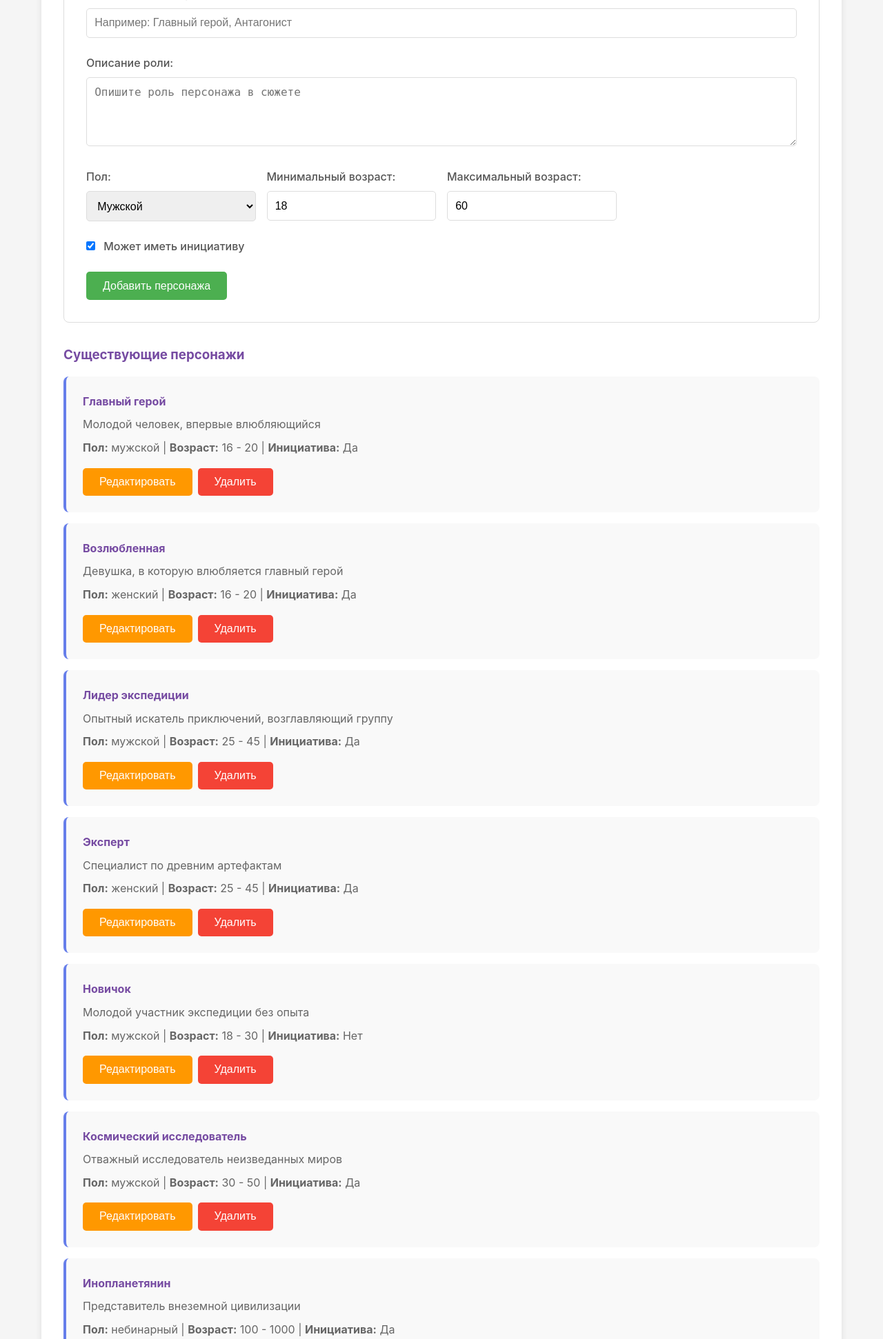
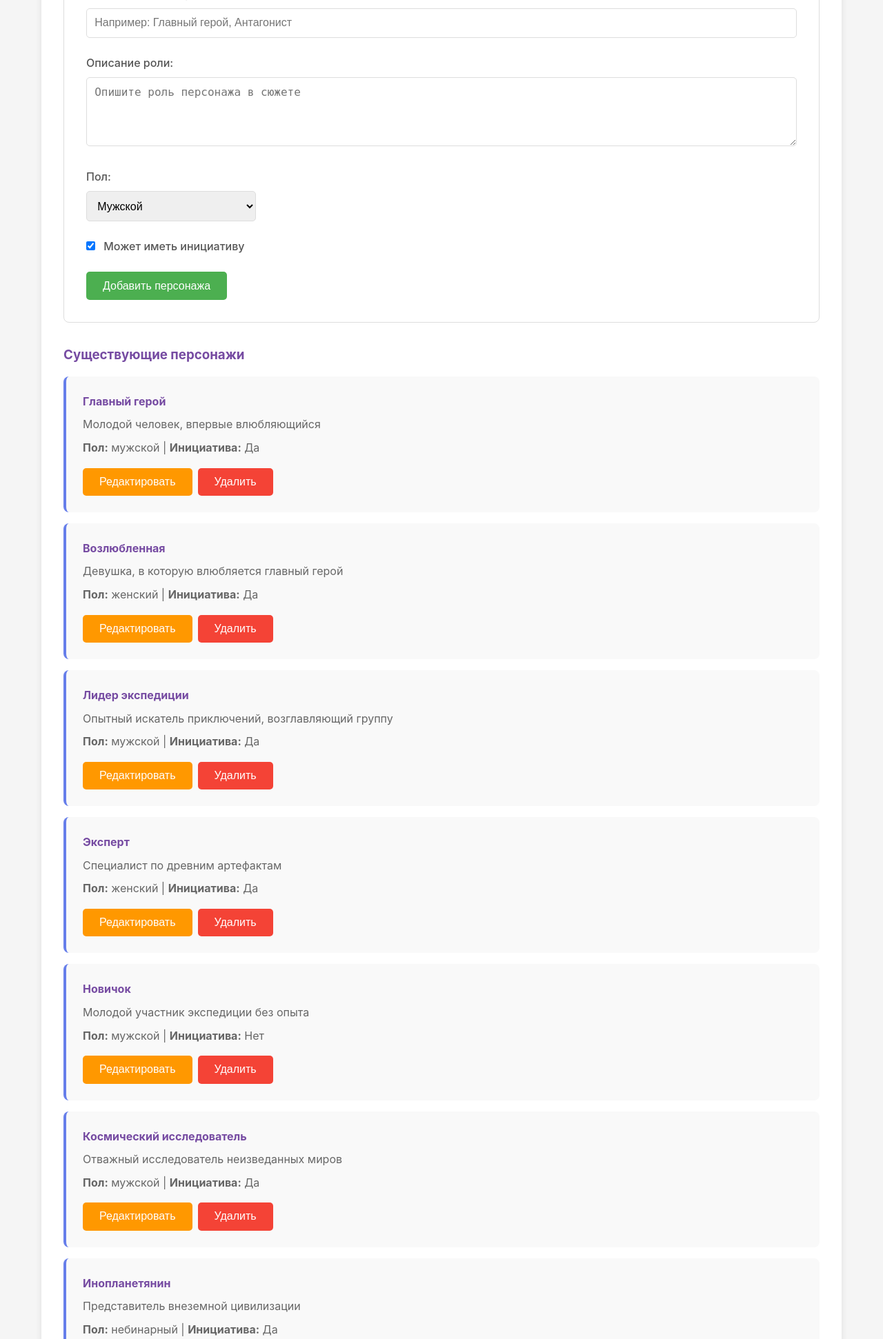
Before and after one commit to vlml-code/fluffy-octo-carnival, a Flask app: page /characters in a window 1280 px wide. Shown: the part 503-2445 px from the top of the page at 69% size. Run offline with Flask 3, Linux system fonts and the light colour scheme; data comes from the database, SQL or seed files in the repository.

Commit message:
Remove fixed age ranges from characters

```diff
--- a/app.py
+++ b/app.py
@@ -270,8 +270,6 @@ def api_characters():
             name=data['name'],
             description=data.get('description', ''),
             gender=data['gender'],
-            age_min=data.get('age_min', 18),
-            age_max=data.get('age_max', 60),
             can_have_initiative=data.get('can_have_initiative', True)
         )
         db.session.add(character)
@@ -296,8 +294,6 @@ def api_character(id):
         character.name = data['name']
         character.description = data.get('description', '')
         character.gender = data['gender']
-        character.age_min = data.get('age_min', 18)
-        character.age_max = data.get('age_max', 60)
         character.can_have_initiative = data.get('can_have_initiative', True)
         db.session.commit()
         return jsonify(character.to_dict())
@@ -488,40 +484,30 @@ def init_db():
             name="Главный герой",
             description="Молодой человек, впервые влюбляющийся",
             gender="мужской",
-            age_min=16,
-            age_max=20,
             can_have_initiative=True
         )
         char2 = Character(
             name="Возлюбленная",
             description="Девушка, в которую влюбляется главный герой",
             gender="женский",
-            age_min=16,
-            age_max=20,
             can_have_initiative=True
         )
         char3 = Character(
             name="Лидер экспедиции",
             description="Опытный искатель приключений, возглавляющий группу",
             gender="мужской",
-            age_min=25,
-            age_max=45,
             can_have_initiative=True
         )
         char4 = Character(
             name="Эксперт",
             description="Специалист по древним артефактам",
             gender="женский",
-            age_min=25,
-            age_max=45,
             can_have_initiative=True
         )
         char5 = Character(
             name="Новичок",
             description="Молодой участник экспедиции без опыта",
             gender="мужской",
-            age_min=18,
-            age_max=30,
             can_have_initiative=False
         )
 
@@ -563,32 +549,24 @@ def init_db():
             name="Космический исследователь",
             description="Отважный исследователь неизведанных миров",
             gender="мужской",
-            age_min=30,
-            age_max=50,
             can_have_initiative=True
         )
         char7 = Character(
             name="Инопланетянин",
             description="Представитель внеземной цивилизации",
             gender="небинарный",
-            age_min=100,
-            age_max=1000,
             can_have_initiative=True
         )
         char8 = Character(
             name="Маг",
             description="Владеющий древней магией",
             gender="мужской",
-            age_min=25,
-            age_max=60,
             can_have_initiative=True
         )
         char9 = Character(
             name="Призрак",
             description="Дух, привязанный к определенному месту",
             gender="женский",
-            age_min=20,
-            age_max=40,
             can_have_initiative=False
         )
 
--- a/models.py
+++ b/models.py
@@ -48,7 +48,7 @@ class Subcategory(db.Model):
     num_characters_max = db.Column(db.Integer, default=1)
 
     # JSON структура для определения персонажей (legacy, для обратной совместимости)
-    # Формат: [{"gender": "м/ж/небинарный", "age_min": int, "age_max": int, "can_have_initiative": bool}]
+    # Формат: [{"gender": "м/ж/небинарный", "allowed_age_groups": [str], "can_have_initiative": bool}]
     character_specs = db.Column(db.Text, default='[]')
 
     # JSON список ID персонажей из таблицы characters
@@ -118,8 +118,6 @@ class Character(db.Model):
     name = db.Column(db.String(200), nullable=False)  # Роль/название персонажа
     description = db.Column(db.Text)  # Описание роли
     gender = db.Column(db.String(50), nullable=False)  # мужской, женский, небинарный
-    age_min = db.Column(db.Integer, default=18)
-    age_max = db.Column(db.Integer, default=60)
     can_have_initiative = db.Column(db.Boolean, default=True)
     created_at = db.Column(db.DateTime, default=datetime.utcnow)
 
@@ -132,8 +130,6 @@ class Character(db.Model):
             'name': self.name,
             'description': self.description,
             'gender': self.gender,
-            'age_min': self.age_min,
-            'age_max': self.age_max,
             'can_have_initiative': self.can_have_initiative,
             'created_at': self.created_at.isoformat() if self.created_at else None
         }
--- a/templates/characters.html
+++ b/templates/characters.html
@@ -29,16 +29,6 @@
                     <option value="небинарный">Небинарный</option>
                 </select>
             </div>
-
-            <div class="form-group">
-                <label for="ageMin">Минимальный возраст:</label>
-                <input type="number" id="ageMin" min="1" max="120" value="18" required>
-            </div>
-
-            <div class="form-group">
-                <label for="ageMax">Максимальный возраст:</label>
-                <input type="number" id="ageMax" min="1" max="120" value="60" required>
-            </div>
         </div>
 
         <div class="form-group">
@@ -65,7 +55,6 @@
         <p>{{ character.description or 'Нет описания' }}</p>
         <p>
             <strong>Пол:</strong> {{ character.gender }} |
-            <strong>Возраст:</strong> {{ character.age_min }} - {{ character.age_max }} |
             <strong>Инициатива:</strong> {{ 'Да' if character.can_have_initiative else 'Нет' }}
         </p>
         <div class="item-actions">
@@ -96,8 +85,6 @@ characterForm.addEventListener('submit', async (e) => {
         name: document.getElementById('characterName').value,
         description: document.getElementById('characterDescription').value,
         gender: document.getElementById('characterGender').value,
-        age_min: parseInt(document.getElementById('ageMin').value),
-        age_max: parseInt(document.getElementById('ageMax').value),
         can_have_initiative: document.getElementById('canHaveInitiative').checked
     };
 
@@ -146,8 +133,6 @@ async function editCharacter(id) {
             document.getElementById('characterName').value = character.name;
             document.getElementById('characterDescription').value = character.description || '';
             document.getElementById('characterGender').value = character.gender;
-            document.getElementById('ageMin').value = character.age_min;
-            document.getElementById('ageMax').value = character.age_max;
             document.getElementById('canHaveInitiative').checked = character.can_have_initiative;
 
             // Прокрутка к форме
--- a/templates/subcategories.html
+++ b/templates/subcategories.html
@@ -93,7 +93,7 @@
         <p><strong>Персонажи:</strong></p>
         <ul style="margin-left: 1.5rem;">
             {% for character in subcategory.characters %}
-            <li>{{ character.name }} ({{ character.gender }}, {{ character.age_min }}-{{ character.age_max }} лет)</li>
+            <li>{{ character.name }} ({{ character.gender }})</li>
             {% endfor %}
         </ul>
         {% endif %}
@@ -194,7 +194,7 @@ function renderCharacterSelection(selectedIds = [], savedSettings = []) {
                                 <input type="checkbox" id="follow-${char.id}" ${followsPrimary ? 'checked' : ''}> Следует возрасту основного
                             </label>
                         </div>
-                        <div style="color: #555; font-size: 0.95em;">${char.gender}, ${char.age_min}-${char.age_max} лет</div>
+                        <div style="color: #555; font-size: 0.95em;">${char.gender}</div>
                         ${char.description ? `<div style=\"font-size: 0.9em; color: #666; margin-top: 0.25rem;\">${char.description}</div>` : ''}
                         <div class="age-group-grid">
                             ${ageGroupCheckboxes}
```
Also changed, not shown: generator.py (+18 -9 lines).
